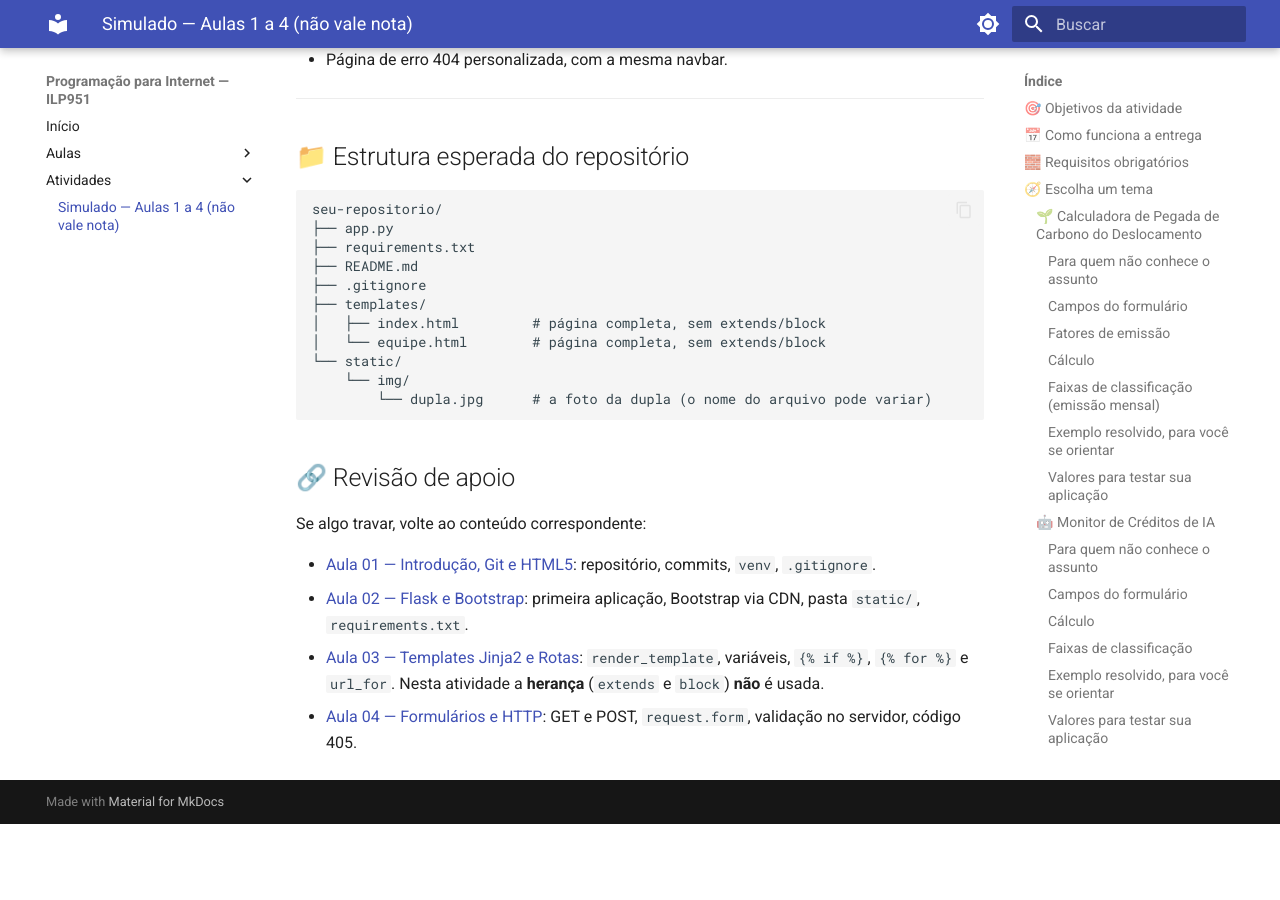
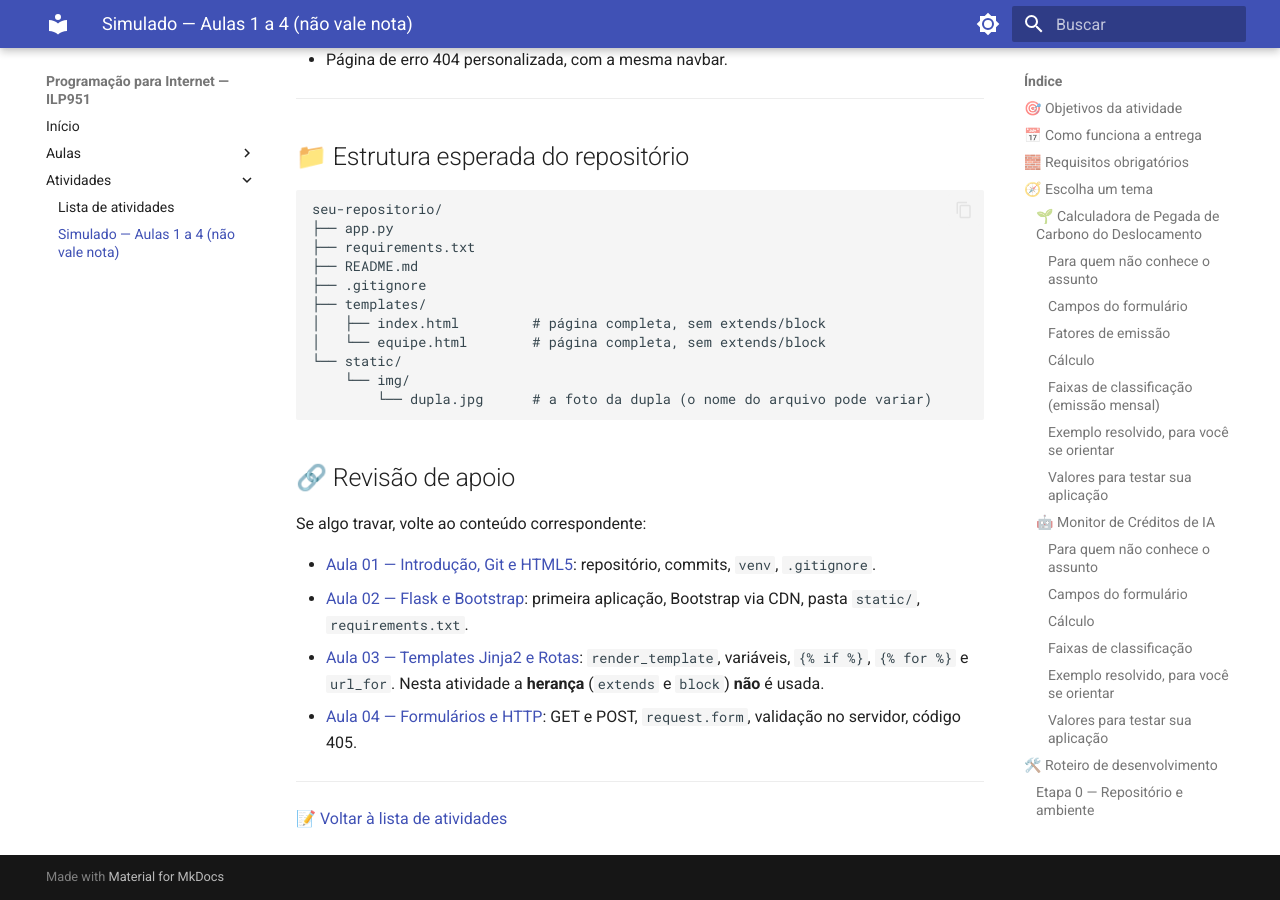
Before and after one commit to GTI-Fatec-Jahu/PI-GTI-2026-2, an MkDocs documentation site: the page built from docs/atividades/Simulado_Aulas_01_a_04.md, in a window 1280 px wide and 900 px high, scrolled down 9094 px. Built offline with MkDocs 1.6.1 and Material for MkDocs 9.7.7, drawn with Linux system fonts in a browser that asks for light colours; before the commit the page ends 9918 px from its top, so only the background shows below that; some of the changed lines change nothing that is shown.

Commit message:
atividades

```diff
--- a/docs/atividades/Simulado_Aulas_01_a_04.md
+++ b/docs/atividades/Simulado_Aulas_01_a_04.md
@@ -338,3 +338,7 @@
 - [Aula 02 — Flask e Bootstrap](../aulas/Aula_02_Flask_e_Bootstrap.md): primeira aplicação, Bootstrap via CDN, pasta `static/`, `requirements.txt`.
 - [Aula 03 — Templates Jinja2 e Rotas](../aulas/Aula_03_Templates_Jinja2_e_Rotas.md): `render_template`, variáveis, `{% if %}`, `{% for %}` e `url_for`. Nesta atividade a **herança** (`extends` e `block`) **não** é usada.
 - [Aula 04 — Formulários e HTTP](../aulas/Aula_04_Formularios_e_HTTP.md): GET e POST, `request.form`, validação no servidor, código 405.
+
+---
+
+📝 [Voltar à lista de atividades](index.md)
--- /dev/null
+++ b/docs/atividades/index.md
@@ -0,0 +1,19 @@
+# 📝 Atividades
+
+**Disciplina:** Programação para Internet (ILP951)
+**Professor:** Ronan Adriel Zenatti · ronan.zenatti@cps.sp.gov.br
+**Fatec Jahu — 2º Semestre/2026**
+
+Esta página reúne as atividades práticas da disciplina, além das aulas. Elas são publicadas progressivamente. Confira sempre a coluna **Vale nota?** antes de começar.
+
+---
+
+## Lista de atividades
+
+| Atividade | Conteúdo | Formato | Vale nota? | Status |
+|-----------|----------|---------|------------|--------|
+| [Simulado — Aulas 1 a 4](Simulado_Aulas_01_a_04.md) | Flask, Bootstrap, formulários, `GET`/`POST`, `if / elif / else` e Git/GitHub | Dupla · apresentação no dia da avaliação e link do GitHub no Classroom | ❌ Não, é apenas um simulado | ✅ Disponível |
+
+---
+
+🏠 [Voltar ao início](../index.md)
--- a/docs/index.md
+++ b/docs/index.md
@@ -4,6 +4,14 @@
 > **Professor:** Ronan Adriel Zenatti
 > **Semestre:** 2º Semestre / 2026
 > **Carga Horária:** 80 aulas (20 encontros de 4 horas-aula)
+
+---
+
+!!! success "📝 Atividades da disciplina"
+    Simulados e trabalhos práticos ficam reunidos em uma página própria, separada das aulas.
+    O **Simulado das Aulas 1 a 4** já está disponível.
+
+    [📝 Ver lista de atividades](atividades/index.md){ .md-button .md-button--primary }
 
 ---
 
--- a/mkdocs.yml
+++ b/mkdocs.yml
@@ -61,4 +61,5 @@
           - Aula 05 — Conexão MySQL e Python: aulas/Aula_05_Conexao_MySQL_e_Python.md
       - Bloco 2 (em construção): index.md
   - Atividades:
+      - Lista de atividades: atividades/index.md
       - Simulado — Aulas 1 a 4 (não vale nota): atividades/Simulado_Aulas_01_a_04.md
```
